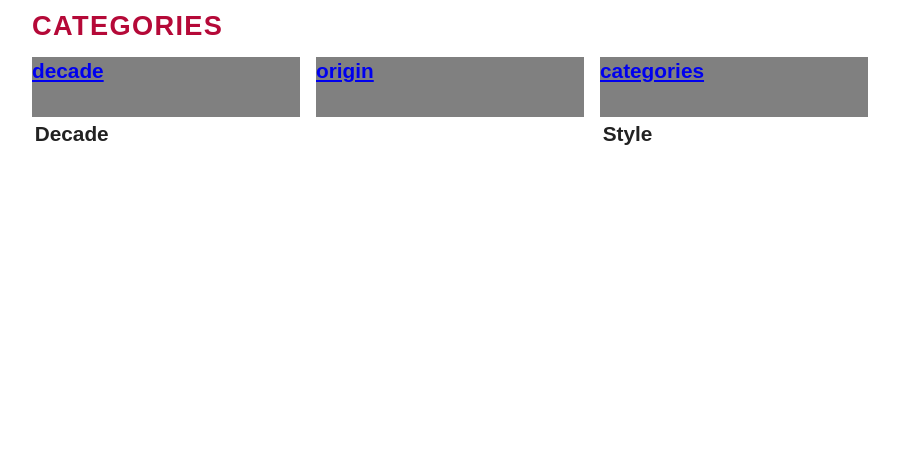
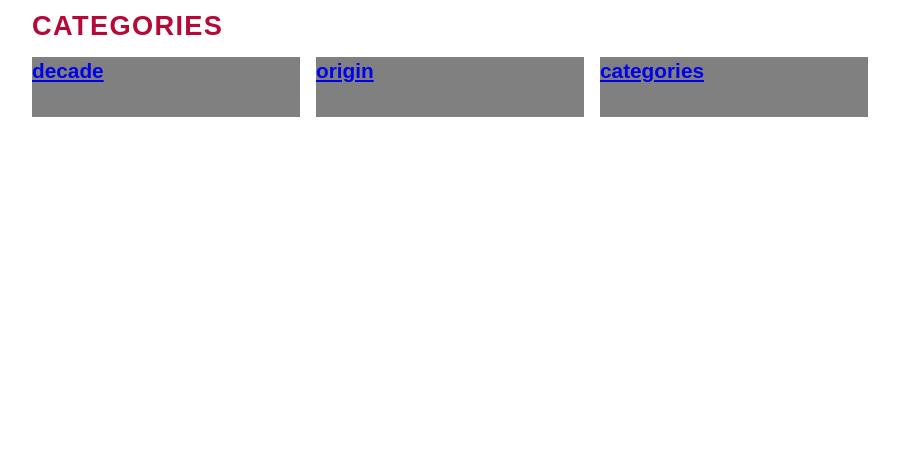
Before and after one commit to jacktollman/ChicagoArtInstitute, a Jekyll site: the page built from index.md, in a window 1280 px wide. Shown: the part 851-1323 px from the top of the page, without its empty margins (190-1089 px from the left). Built offline with Jekyll 4.4.1, drawn with Linux system fonts in a browser that asks for light colours; after the commit the page ends 1203 px from its top, so only the background shows below that.

Commit message:
Update home.html

```diff
--- a/_layouts/home.html
+++ b/_layouts/home.html
@@ -118,9 +118,9 @@
 									<a href="decade.html">decade</a>
 								</p>
 							</div>
-							<div class ="small-categories-writing-box">
+<!-- 							<div class ="small-categories-writing-box">
 								<p class="painting-title">Decade</p>
-							</div>
+							</div> -->
 					</div>
 
 					<div class ="small-categories-two">
@@ -130,9 +130,9 @@
 										<a href="origin.html">origin</a>
 									</p>
 								</div>
-								<div class ="small-categories-writing-box">
-<!-- 								<p class="painting-title">Origin</p> -->
-								</div>
+<!-- 								<div class ="small-categories-writing-box">
+								<p class="painting-title">Origin</p>
+								</div> -->
 							</div>
 					</div>
 
@@ -143,9 +143,9 @@
 										<a href="categories.html">categories</a>
 									</p>
 								</div>
-								<div class ="small-categories-writing-box">
+<!-- 								<div class ="small-categories-writing-box">
 									<p class="painting-title">Style</p>
-								</div>
+								</div> -->
 							</div>
 					</div>
 
```
